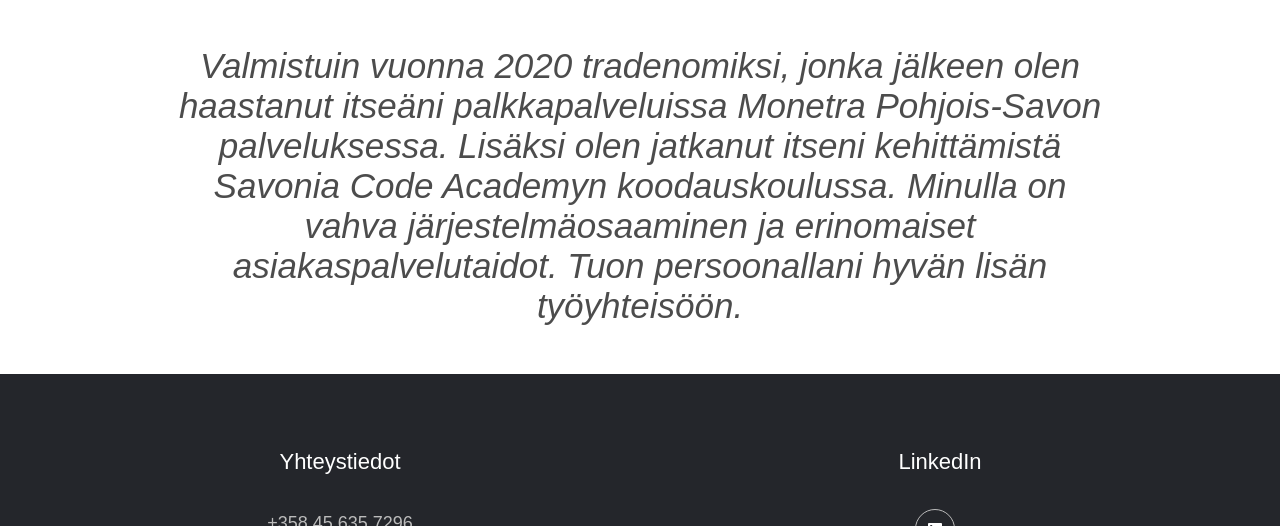
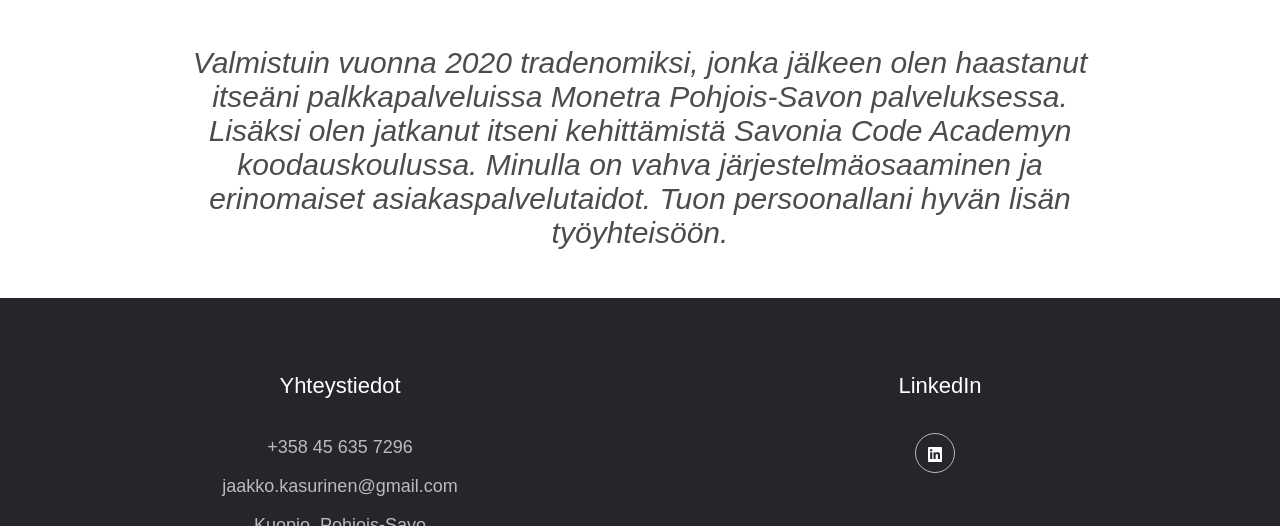
Before and after one commit to JaakkoKasurinen/CV, a plain HTML site: page index.html in a window 1280 px wide. Shown: the part 792-1318 px from the top of the page. Drawn offline with Linux system fonts and the light colour scheme.

Commit message:
responsiivisuus

```diff
--- a/CSS/style.css
+++ b/CSS/style.css
@@ -302,7 +302,7 @@ nav ul li a:hover {
 
 .introduction .teksti p {
     margin-top: 1rem;
-    font-size: 35px;
+    font-size: 30px;
     color: rgba(0, 0, 0, 0.7)
 }
 
```
Also changed, not shown: CV/index.html (+1 -1 lines).
